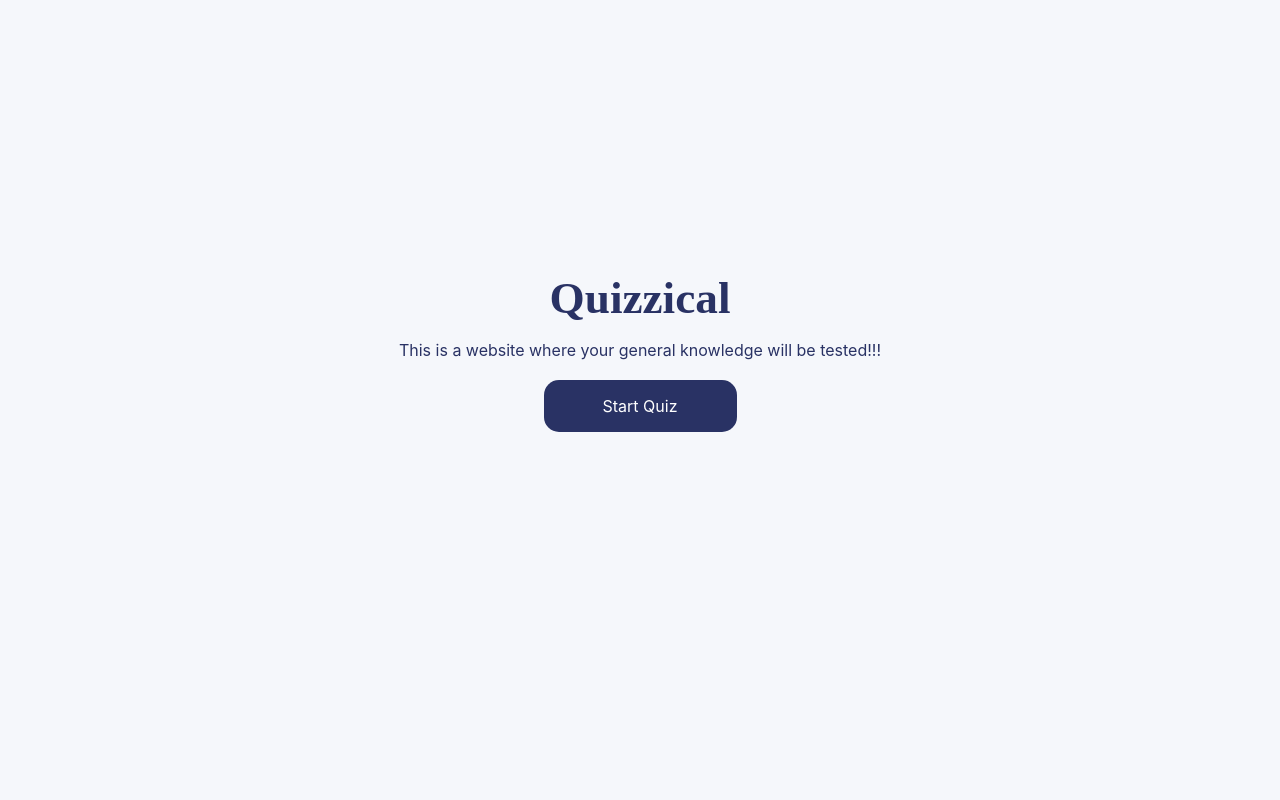
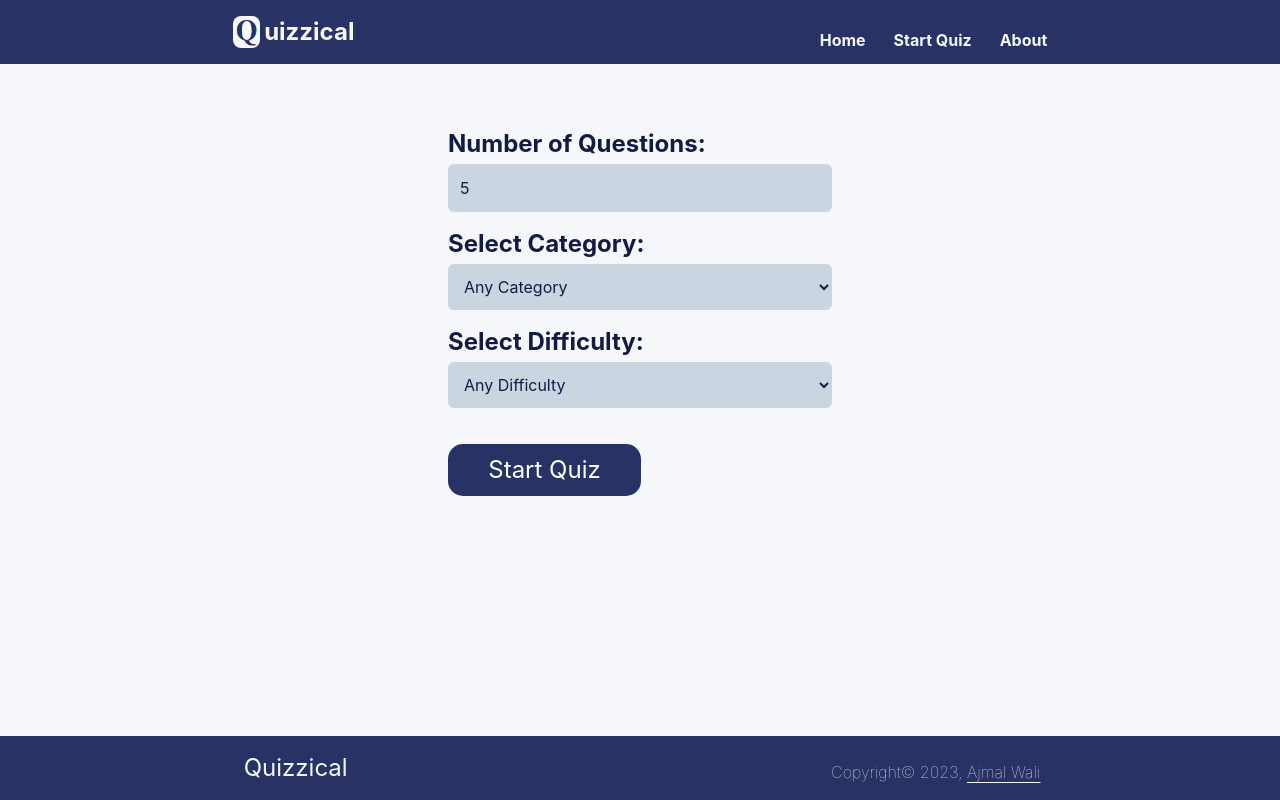
Before and after one commit to ajmalwali7/myquizz-v2.0, a React (Create React App) app: page /form in a window 1280 px wide. Built offline with nearby package versions, Linux system fonts and the light colour scheme; no server answers.

Commit message:
The myQuizz v2.0 Project completed

```diff
--- a/package.json
+++ b/package.json
@@ -6,7 +6,6 @@
     "@testing-library/jest-dom": "^5.16.5",
     "@testing-library/react": "^13.4.0",
     "@testing-library/user-event": "^13.5.0",
-    "gh-pages": "^4.0.0",
     "react": "^18.2.0",
     "react-dom": "^18.2.0",
     "react-router-dom": "^6.7.0",
--- a/public/index.html
+++ b/public/index.html
@@ -15,6 +15,5 @@
 
     <noscript>You need to enable JavaScript to run this app.</noscript>
     <div id="root"></div>
-    <script src="index.pack.js"></script>
   </body>
 </html>
--- a/src/App.js
+++ b/src/App.js
@@ -1,29 +1,58 @@
 import React, {useEffect, useState} from 'react';
+import { Route, useNavigate, Routes } from 'react-router-dom';
 
 import { Intro } from './Intro';
 import { Quiz } from './Quiz';
+import { Layout } from './Layout'
+import { Form } from './Form';
+import { About } from './About'
+import { Missing } from './Missing';
 
 export function App() {
+    const rand = () => {return(Math.floor(Math.random()*4))};
+    const navigat = useNavigate();
+
     const [questionsArray, setQuesArray] = useState([]);
     const [{butn,msg}, setButn] = useState({butn:'Check Answers',msg:''});
     const [count, setCount] = useState(0);
-    const rand = () => {return(Math.floor(Math.random()*4))};
-    const [random, setRandom] = useState([rand(), rand(),rand(), rand(), rand()])
+    const [apiUrl, setApiUrl] = useState('https://opentdb.com/api.php?amount=5&type=multiple')
+    const [randArr, setRandArr] = useState([]);
+    useEffect(()=>{
+        setRandArr(a=>{
+            let arr=[];
+            for(let i=0; i<questionsArray.length; i++){
+                arr.push(rand());
+            }
+            return arr;
+        });
+    },[questionsArray])
+
     useEffect(() => {
-        // https://opentdb.com/api_config.php
-        fetch('https://opentdb.com/api.php?amount=5&category=9&difficulty=medium&type=multiple')
+        fetch(apiUrl)
         .then(response => response.json())
         .then(json => (setQuesArray(json.results)))
     }, [count]);
-    const toggleDisplay = () => {
-        document.getElementById('q').style.display='block';
-        document.getElementById('i').style.display='none';
+
+    const handleForm = (e) => {
+        e.preventDefault();
+        const amountSel = e.target[0].value;
+        const catSel = e.target[1].selectedOptions[0].value;
+        const difSel = e.target[2].selectedOptions[0].value;
+        const catUrl = (catSel==='ac')? '' : `&category=${catSel}`;
+        const difUrl = (difSel==='ad') ? '' : `&difficulty=${difSel}`;
+        const apiU = `https://opentdb.com/api.php?amount=${amountSel}${catUrl}${difUrl}&type=multiple`;
+        setApiUrl(apiU);
+        setQuesArray([]);
+        setCount(p=>(p+1));
+        setButn({butn:'Check Answers', msg:''});
+        navigat('../quiz');
     }
+
     const checkAnswers = (arr, randArr) => {
         if(butn==='Check Answers'){
             let ansArr=[];
             let corAns = 0;
-            for (let i=0; i<5; i++){
+            for (let i=0; i<randArr.length; i++){
                 for(let j=0; j<4; j++){
                     if(arr.children[i].children[1].children[j].classList.contains('selected'))
                         ansArr.push((arr.children[i].children[1].children[j].id[1])-0);
@@ -31,7 +60,7 @@ export function App() {
                 if(!(ansArr.length===i+1))
                     ansArr.push(-1);
             }
-            for(let i=0; i<5; i++){
+            for(let i=0; i<randArr.length; i++){
                 if(ansArr[i]===randArr[i]){
                     document.getElementById(`${i}${randArr[i]}`).classList.remove('selected')
                     document.getElementById(`${i}${randArr[i]}`).classList.add('correct')
@@ -47,20 +76,25 @@ export function App() {
                     document.getElementById(`${i}${randArr[i]}`).classList.add('emptyCorrect')
                 }
             }
-            setButn({butn:'Restart Quiz', msg:`You Scored ${corAns}/5 Correct Answers!`});
-
+            setButn({butn:'Restart Quiz', msg:`You Scored ${corAns}/${randArr.length} Correct Answers!`});
         }
         else{
             setQuesArray([]);
             setCount(c => (c+1));
             setButn({butn:'Check Answers', msg:''});
-            setRandom([rand(), rand(),rand(), rand(), rand()]);
         }
     }
+
   return (
-        <div>
-            <Intro func={toggleDisplay} />
-            <Quiz qs={questionsArray} randArr={random} butns={butn} msgs={msg} func={checkAnswers}/>
-        </div>
+        <Routes>
+            <Route path='/' element={<Layout />}>
+                <Route index element={<Intro func={navigat} />} />
+                <Route path='form' element={<Form handleForm={handleForm}/>} />
+                <Route path='about' element={<About />} />
+                <Route path='quiz' element={<Quiz qs={questionsArray} randArr={randArr} butns={butn} msgs={msg} func={checkAnswers} nav={navigat}/>} />
+                <Route path='*' element={<Missing />} />
+
+            </Route>
+        </Routes>
     );
 }
--- a/src/Form.js
+++ b/src/Form.js
@@ -1,5 +1,4 @@
 import React from 'react';
-import { useNavigate } from 'react-router-dom';
 import { Footer } from './Footer';
 
 
--- a/src/Header.js
+++ b/src/Header.js
@@ -21,7 +21,7 @@ export function Header(){
                     <Link to={'/'}>
                         <li className='hover:text-slate-300 hover:cursor-pointer'>Home</li>
                     </Link>
-                    <Link to={'/formquest'}>
+                    <Link to={'/form'}>
                         <li className='hover:text-slate-300 hover:cursor-pointer'>Start Quiz</li>
                     </Link>
                     <Link to={'/about'}>
@@ -34,12 +34,12 @@ export function Header(){
                     className="absolute top-4 -mt-0.5 h-1 w-8 rounded bg-white transition-all duration-500 before:absolute before:h-1 before:w-8 before:-translate-x-4 before:-translate-y-3 before:rounded before:bg-white before:transition-all before:duration-500 before:content-[''] after:absolute after:h-1 after:w-8 after:-translate-x-4 after:translate-y-3 after:rounded after:bg-white after:transition-all after:duration-500 after:content-['']">
                 </div>
             </button>
-            <nav id='mobMenu' onClick={toggleMenu} className='hidden flex-col w-full absolute top-16 bg-maincolor-900 opacity-90 text-maincolor-300'>
+            <nav id='mobMenu' onClick={toggleMenu} className='hidden flex-col rounded-b-xl w-full absolute top-16 bg-maincolor-900 opacity-90 text-maincolor-300'>
                 <ul className='flex flex-col w-full text-center text-2xl font-bold gap-x-7 py-7 px-28'>
                     <Link to={'/'}>
                         <li className='hover:text-slate-300 w-auto hover:cursor-pointer mt-3'>Home</li>
                     </Link>
-                    <Link to={'/formquest'}>
+                    <Link to={'/form'}>
                         <li className='hover:text-slate-300 w-auto hover:cursor-pointer mt-3'>Start Quiz</li>
                     </Link>
                     <Link to={'/about'}>
--- a/src/Intro.js
+++ b/src/Intro.js
@@ -1,11 +1,15 @@
 import React from 'react';
+import { Footer } from './Footer';
 
 export function Intro(props) {
   return (
-    <div className="intro" id='i'>
-      <h1 className='introHeader'>Quizzical</h1>
-      <p className='introDescription'>This is a website where your general knowledge will be tested!!!</p>
-      <button className='btn' onClick={props.func}>Start Quiz</button>
+    <div>
+      <div className="intro" id='i'>
+        <h1 className='introHeader text-maincolor-900'>Quizzical</h1>
+        <p className='introDescription text-maincolor-900'>This is a website where you can create and attempt different kinds of Quizzes. It is a place where you can have fun, enjoy the quizzes and increase your knowledge while having fun.</p>
+        <button className='btn' onClick={()=>props.func('form')}>Start Quiz</button>
+      </div>
+      <Footer />
     </div>
   );
 }
--- /dev/null
+++ b/src/Loading.js
@@ -0,0 +1,10 @@
+import React from "react";
+
+
+export function Loading(){
+    return(
+        <div className="flex justify-center h-full w-full absolute top-0 ">
+            <img className="sm:h-16 h-12 w-12 self-center sm:w-16 animate-spin" src="./giphy.gif" alt="Loading..." />
+        </div>
+    )
+}
--- a/src/Missing.js
+++ b/src/Missing.js
@@ -1,12 +1,16 @@
 import React from "react";
+import { Footer } from "./Footer";
 
 
 
 export function Missing(){
     return(
-        <div className="text-maincolor-900 flex flex-col content-center mt-32 text-center">
-            <h1 className="text-6xl font-bold">404! Page Not Found</h1>
-            <p className="text-2xl pt-2">You can go to Homepage by clicking <a className="text-blue-700 underline hover:text-blue-400" href="/">here!</a></p>
+        <div>
+            <div className="text-maincolor-900 flex flex-col content-center mt-32 text-center">
+                <h1 className="text-6xl font-bold">404! Page Not Found</h1>
+                <p className="text-2xl pt-2">You can go to Homepage by clicking <a className="text-blue-700 underline hover:text-blue-400" href="/">here!</a></p>
+            </div>
+            <Footer />
         </div>
     )
 }
--- a/src/index.css
+++ b/src/index.css
@@ -18,26 +18,27 @@ code {
 }
 
 .intro{
-  margin-top: 35vh;
-  text-align: center;
+  margin-top: 25vh;
+  display: flex;
+  flex-direction: column;
+  align-items: center;
 }
 .introHeader{
+  padding-right: 5vw;
   font-family: 'Karla';
   height: 41px;
   font-weight: 700;
-  font-size: 45.25px;
+  font-size: 5em;
   line-height: 37px;
-  color: #293264;
   margin-bottom: 20px;
 
 }
 .introDescription{
   font-family: 'Inter';
   font-weight: 400;
-  font-size: 16px;
+  font-size: 22px;
   line-height: 19px;
-  color: #293264;
-
+  width: 45vw;
 }
 .btn{
   font-size: 1em;
@@ -57,8 +58,8 @@ code {
   cursor: pointer;
 }
 
-.Quiz{
-  display: none;
+#quizes{
+  margin-bottom: 15px;
 }
 .q{
   margin-top: 40px;
@@ -123,12 +124,12 @@ code {
 }
 .msg{
   color: #293264;
-  padding-top: 15px;
+  padding-top: 2rem;
 }
 
 
 
-@media (max-width:550px){
+@media (max-width:640px){
   .btnContainer{
     display: flex;
     margin: 0px 20px 50px 20px;
@@ -137,12 +138,10 @@ code {
   }
   .msg{
     padding: 0;
-    margin-bottom: 0;
   }
-  #butt-1{
-    margin-top: 15px;
+  .butt-1{
+    margin-top: 0;
     height: auto;
-    width:auto;
     padding: 10px;
     border-radius: 9px;
   }
@@ -181,6 +180,7 @@ code {
     display: flex;
     flex-direction: column;
     align-items: center;
+    margin-top: 20vh;
   }
   .introHeader{
     margin: 15px;
--- a/src/index.js
+++ b/src/index.js
@@ -1,12 +1,15 @@
 import React from 'react';
 import ReactDOM from 'react-dom/client';
+import { BrowserRouter as Router, Routes, Route } from 'react-router-dom';
 
 import {App} from './App';
 import './index.css';
 
 const root = ReactDOM.createRoot(document.getElementById('root'));
 root.render(
-  <main>
-    <App />
-  </main>
+  <Router>
+    <Routes>
+      <Route path='/*' element={<App />} />
+    </Routes>
+  </Router>
 );
```
Also changed, not shown: src/Quiz.js (+11 -21 lines), public/giphy.gif (added), 1 other file (tests, documents, lock files or other folders).
